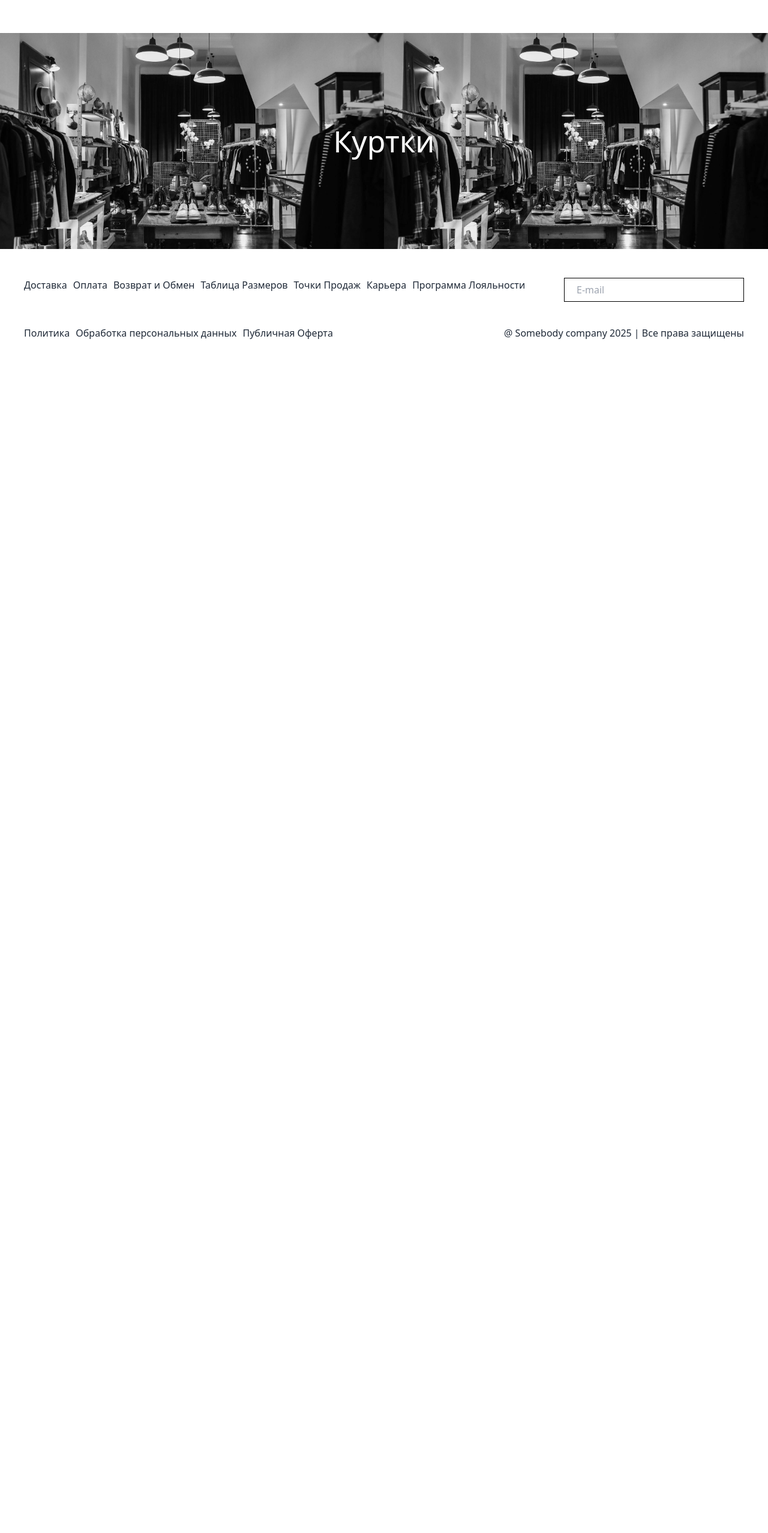
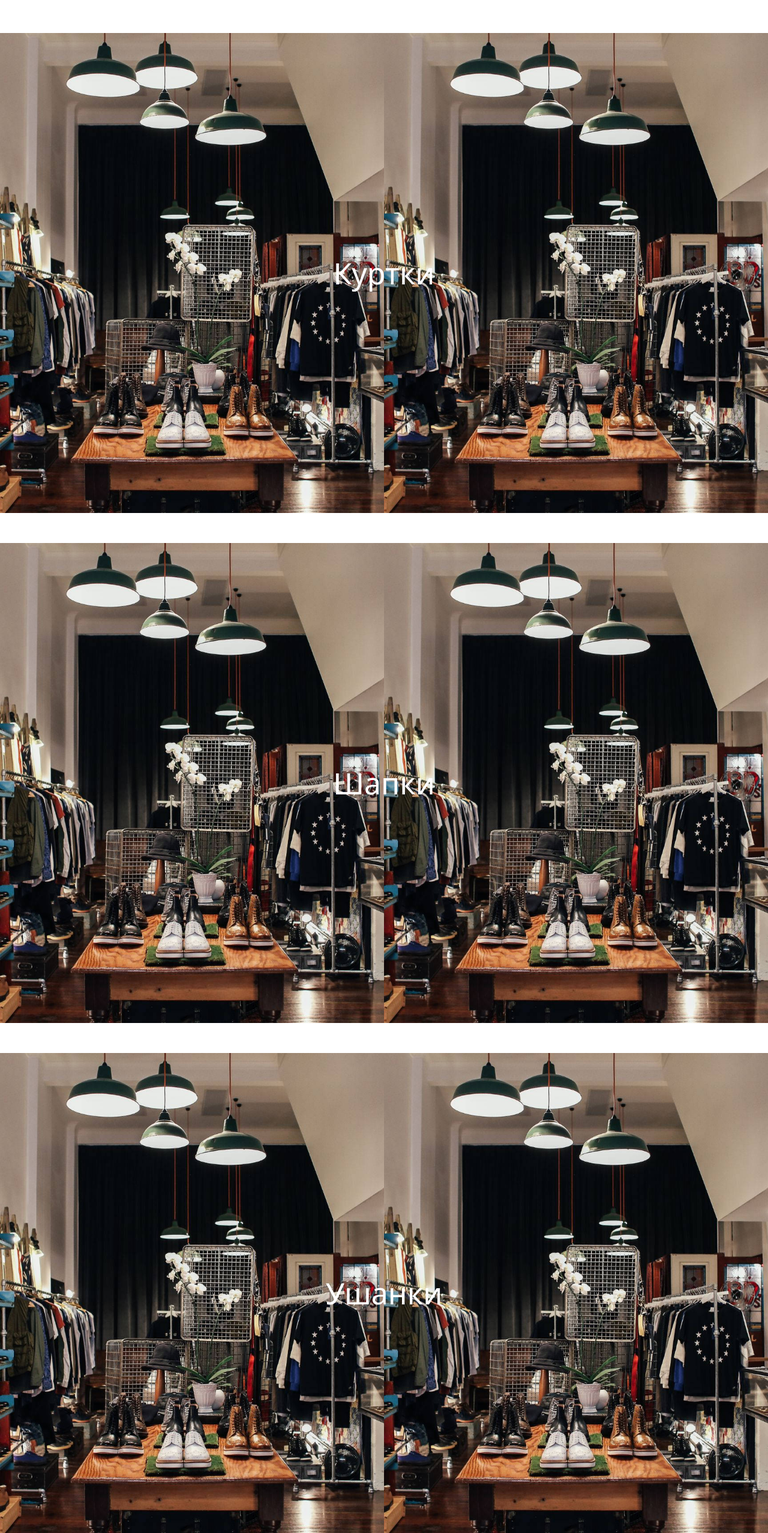
Before and after one commit to victes/siveno-app, a Next.js app: page / in a window 1280 px wide. Shown: the part 1497-4052 px from the top of the page at 60% size. Before the commit the page ends 2112 px from the top, so only its background shows below. Built offline with nearby package versions, Linux system fonts and the light colour scheme.

Commit message:
feat: create salex

```diff
--- a/src/widgets/Sales/ui/Sales.tsx
+++ b/src/widgets/Sales/ui/Sales.tsx
@@ -8,7 +8,7 @@ const Sales = () => {
         <h3 className="text-[40px] uppercase text-black">Распродажа</h3>
       </Container>
       <div className="flex flex-col items-center justify-center mt-[50px]">
-        <div className="flex w-full h-">
+        {/* <div className="flex w-full h-">
           <div className="group flex-1 relative overflow-hidden transition-all duration-700 hover:flex-[3] h-full">
             <img
               src="/images/Hero/Slide.jpg"
@@ -23,9 +23,64 @@ const Sales = () => {
               className="w-full h-full transition-all duration-700 group-hover:grayscale-0 grayscale"
             />
           </div>
-        </div>
-
+        </div> */}
+        <a href="/#">
+          <div className="grid grid-cols-2 h-screen">
+            <img src="/images/Hero/Slide.jpg" alt="" className="h-full w-full object-cover" />
+            <img src="/images/Hero/Slide.jpg" alt="" className="h-full w-full object-cover" />
+          </div>
+        </a>
         <h1 className="absolute text-[50px] text-white">Куртки</h1>
+      </div>
+      <div className="flex flex-col items-center justify-center mt-[50px]">
+        {/* <div className="flex w-full h-">
+          <div className="group flex-1 relative overflow-hidden transition-all duration-700 hover:flex-[3] h-full">
+            <img
+              src="/images/Hero/Slide.jpg"
+              alt=""
+              className="w-full h-full transition-all duration-700 group-hover:grayscale-0 grayscale"
+            />
+          </div>
+          <div className="group flex-1 relative overflow-hidden transition-all duration-700 hover:flex-[3] h-full">
+            <img
+              src="/images/Hero/Slide.jpg"
+              alt=""
+              className="w-full h-full transition-all duration-700 group-hover:grayscale-0 grayscale"
+            />
+          </div>
+        </div> */}
+        <a href="/#">
+          <div className="grid grid-cols-2 h-screen">
+            <img src="/images/Hero/Slide.jpg" alt="" className="h-full w-full object-cover" />
+            <img src="/images/Hero/Slide.jpg" alt="" className="h-full w-full object-cover" />
+          </div>
+        </a>
+        <h1 className="absolute text-[50px] text-white">Шапки</h1>
+      </div>
+      <div className="flex flex-col items-center justify-center mt-[50px]">
+        {/* <div className="flex w-full h-">
+          <div className="group flex-1 relative overflow-hidden transition-all duration-700 hover:flex-[3] h-full">
+            <img
+              src="/images/Hero/Slide.jpg"
+              alt=""
+              className="w-full h-full transition-all duration-700 group-hover:grayscale-0 grayscale"
+            />
+          </div>
+          <div className="group flex-1 relative overflow-hidden transition-all duration-700 hover:flex-[3] h-full">
+            <img
+              src="/images/Hero/Slide.jpg"
+              alt=""
+              className="w-full h-full transition-all duration-700 group-hover:grayscale-0 grayscale"
+            />
+          </div>
+        </div> */}
+        <a href="/#">
+          <div className="grid grid-cols-2 h-screen">
+            <img src="/images/Hero/Slide.jpg" alt="" className="h-full w-full object-cover" />
+            <img src="/images/Hero/Slide.jpg" alt="" className="h-full w-full object-cover" />
+          </div>
+        </a>
+        <h1 className="absolute text-[50px] text-white">Ушанки</h1>
       </div>
     </div>
   );
```
